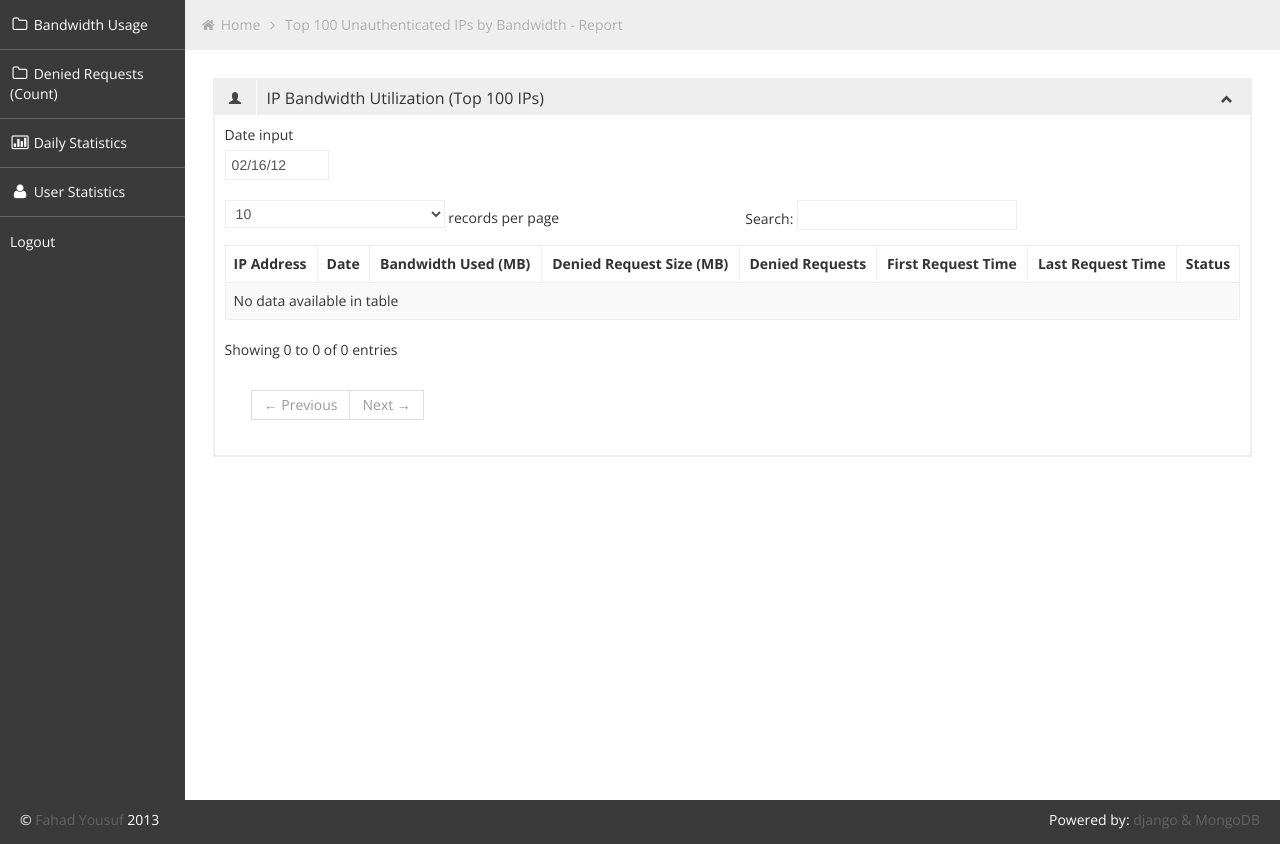
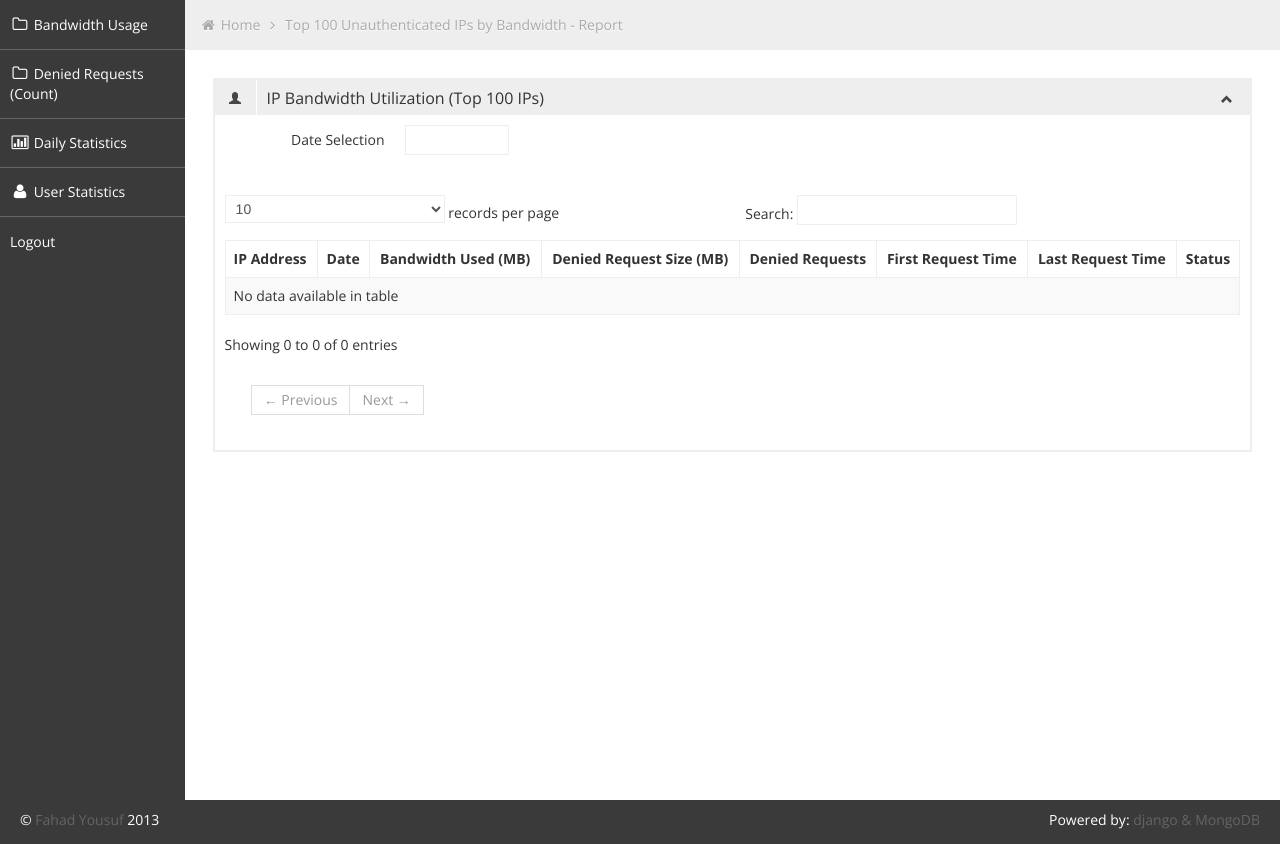
Before and after one commit to fahadysf/bluecoat-loganalyzer, a Django app: template templates/top-ips-bw.html in a window 1280 px wide. Shown: the part 41-885 px from the top of the page. Run offline with Django 3.2, Linux system fonts and the light colour scheme; the template is opened without the code that fills it, so the values that code supplies are empty; some libraries are stand-ins or nearby versions.

Commit message:
Adding date selector support

```diff
--- a/templates/top-ips-bw.html
+++ b/templates/top-ips-bw.html
@@ -21,12 +21,16 @@
                 </div>
             </div>
             <div class="box-content">
-                <div class="control-group">
-                <label class="control-label" for="date01">Date input</label>
-                    <div class="controls">
-                        <input type="text" class="input-small datepicker" id="date01" value="02/16/12">
+                <form class="form-horizontal">
+                <fieldset>
+                    <div class="control-group">
+                        <label class="control-label" for="date01">Date Selection</label>
+                        <div class="controls">
+                            <input type="text" class="input-small datepicker" id="date01" value="{{ date }}">
+                        </div>
                     </div>
-                </div>
+                </fieldset>
+                </form>
                 <table class="table table-striped table-bordered  datatable">
                   <thead>
                       <tr>
```
Also changed, not shown: templates/user-stats.html (+0 -10 lines).
